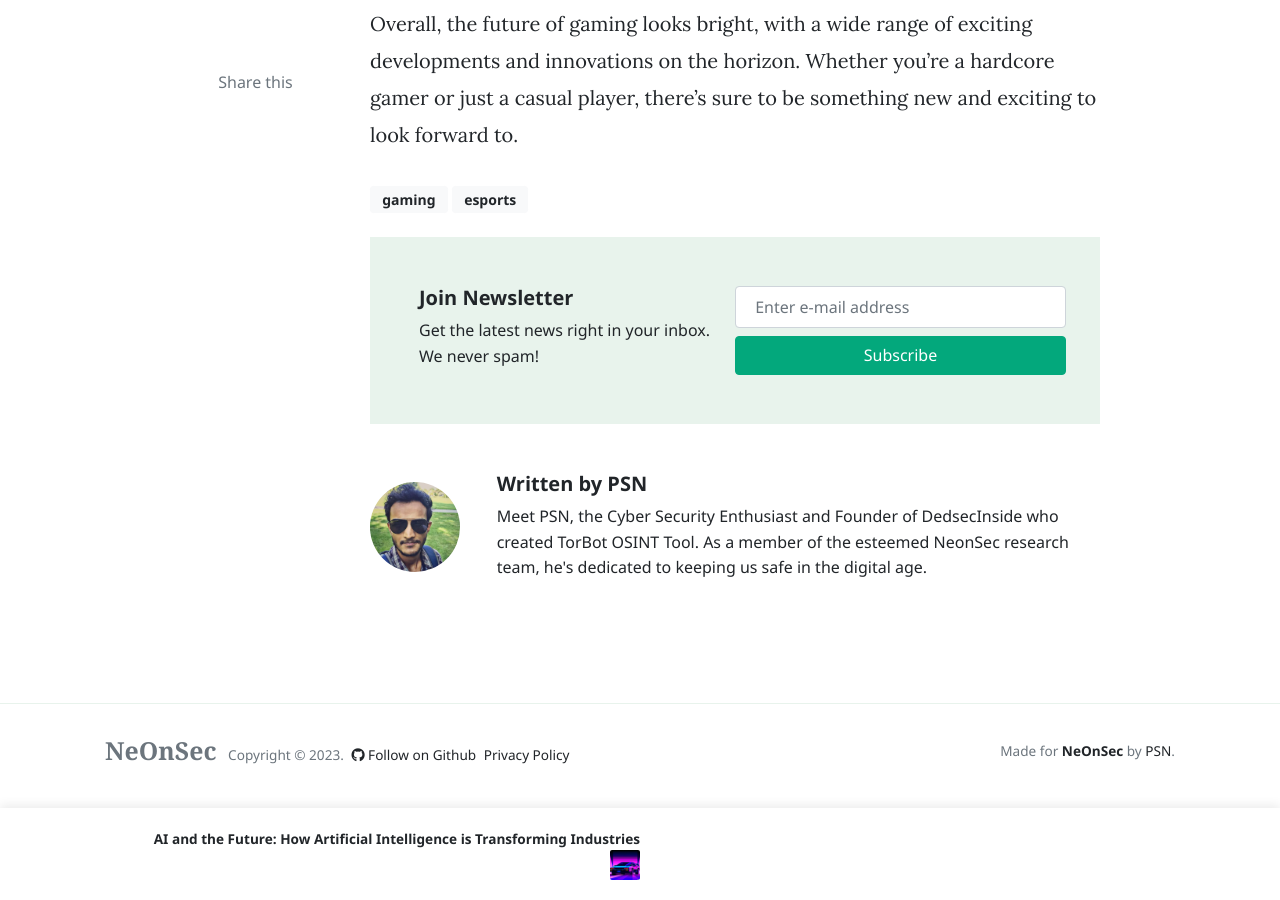
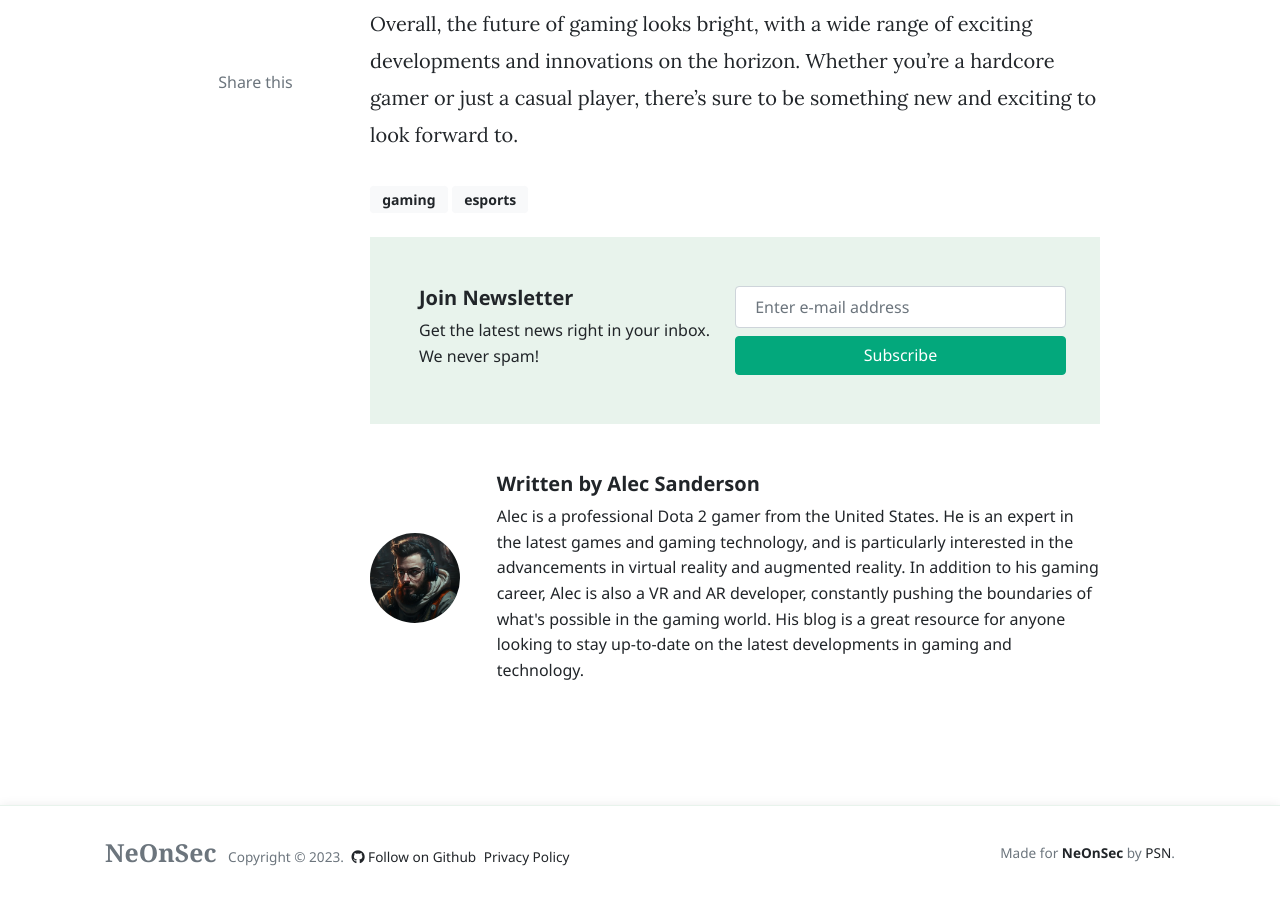
Before and after one commit to NeonSecOfficial/blog, a Jekyll site: the page built from _posts/2022-10-10-The Future of Gaming: 5 Key Trends to Watch.md, in a window 1280 px wide and 900 px high, scrolled down 2314 px. Built offline with Jekyll 4.4.1, drawn with Linux system fonts in a browser that asks for light colours; nearby versions of some CDN libraries; comment, search, counter and statistics services are not loaded; some of the changed text lies outside the part shown.

Commit message:
Test Gaming

```diff
--- a/_includes/menu-header.html
+++ b/_includes/menu-header.html
@@ -6,9 +6,9 @@
 <!-- <li class="nav-item">
     <a class="nav-link" href="{{site.baseurl}}/gadgets.html">Gadgets</a>
 </li> -->
-<!-- <li class="nav-item">
-    <a class="nav-link" href="{{site.baseurl}}/shop.html">Gadgets/Best Sellers</a>
-</li> -->
+<li class="nav-item">
+    <a class="nav-link" href="{{site.baseurl}}/gaming.html">Gaming</a>
+</li>
 <li class="nav-item">
 <a class="nav-link" href="{{site.baseurl}}/authors-list.html">Authors</a>
 </li>
--- /dev/null
+++ b/_pages/gaming.html
@@ -0,0 +1,271 @@
+---
+title: "Gaming | Latest Gaming News, Reviews, Guides, Tips, Tricks, and More"
+layout: default
+permalink: "/gaming.html"
+---
+
+
+<div class="container">
+
+  {% if page.url == "/gaming" %}
+
+
+
+  <!-- Begin post excerpts, let's highlight the first 4 posts on top -->
+  <div class="row remove-site-content-margin">
+
+      <!-- get latest post where tag has gaming in it-->
+      {%- assign latest_post = site.posts | where_exp: "post", "post.tags contains 'gaming'" | first -%}
+
+      <div class="col-md-6">
+      <div class="card border-0 mb-4 box-shadow">
+      <a href="{{site.baseurl}}{{latest_post.url}}">
+      <div class="topfirstimage" style="background-image: url({% if latest_post.image contains "://" %}{{ latest_post.image }}{% else %} {{site.baseurl}}/{{ latest_post.image}}{% endif %}); height: 200px;    background-size: cover;    background-repeat: no-repeat;"></div>
+      </a>
+      <div class="card-body px-0 pb-0 d-flex flex-column align-items-start">
+      <h2 class="h4 font-weight-bold">
+      <a class="text-dark" href="{{site.baseurl}}{{latest_post.url}}">{{ latest_post.title }}</a>
+      </h2>
+      <p class="excerpt">
+          {{ latest_post.excerpt | strip_html | strip_newlines | truncate: 136 }}
+      </p>
+      <div>
+          <small class="d-block text-muted">
+              In <span class="catlist">
+                  {% for category in latest_post.categories %}
+                  <a class="text-capitalize text-muted smoothscroll" href="{{site.baseurl}}/categories.html#{{ category | downcase }}">{{ category }}</a><span class="sep">, </span>
+                  {% endfor %}
+                  </span>
+          </small>
+          <small class="text-muted">
+              {{ latest_post.date | date: '%b %d, %Y' }}
+          </small>
+      </div>
+      </div>
+      </div>
+      </div>
+
+      <div class="col-md-6">
+
+          <!-- second latest post in gaming -->
+          {%- assign second_post = site.posts | where_exp: "post", "post.tags contains 'gaming'" | second -%}
+          <div class="mb-3 d-flex align-items-center">
+                  {% if second_post.image %}
+                  <div class="col-md-4">
+                  <a href="{{site.baseurl}}{{second_post.url}}">
+                   <img class="w-100" src="{% if second_post.image contains "://" %}{{ second_post.image }}{% else %}{{ second_post.image | absolute_url }}{% endif %}" alt="{{ second_post.title }}">
+                  </a>
+                  </div>
+                  {% endif %}
+                  <div>
+                      <h2 class="mb-2 h6 font-weight-bold">
+                      <a class="text-dark" href="{{site.baseurl}}{{second_post.url}}">{{ second_post.title }}</a>
+                      </h2>
+                      <small class="d-block text-muted">
+                          In <span class="catlist">
+                          {% for category in second_post.categories %}
+                          <a class="text-capitalize text-muted smoothscroll" href="{{site.baseurl}}/categories.html#{{ category | downcase }}">{{ category }}</a><span class="sep">, </span>
+                          {% endfor %}
+                          </span>
+                      </small>
+                      <small class="text-muted">
+                          {{ second_post.date | date: '%b %d, %Y' }}
+                      </small>
+                  </div>
+              </div>
+
+          <!-- third latest post -->
+          {%- assign third_post = site.posts[2] -%}
+          <div class="mb-3 d-flex align-items-center">
+                  {% if third_post.image %}
+                  <div class="col-md-4">
+                  <a href="{{site.baseurl}}{{third_post.url}}">
+                   <img class="w-100" src="{% if third_post.image contains "://" %}{{ third_post.image }}{% else %}{{site.baseurl}}/{{ third_post.image }}{% endif %}" alt="{{ third_post.title }}">
+                  </a>
+                  </div>
+                  {% endif %}
+                  <div>
+                      <h2 class="mb-2 h6 font-weight-bold">
+                      <a class="text-dark" href="{{site.baseurl}}{{third_post.url}}">{{ third_post.title }}</a>
+                      </h2>
+                      <small class="d-block text-muted">
+                          In <span class="catlist">
+                          {% for category in third_post.categories %}
+                          <a class="text-capitalize text-muted smoothscroll" href="{{site.baseurl}}/categories.html#{{ category | downcase }}">{{ category }}</a><span class="sep">, </span>
+                          {% endfor %}
+                          </span>
+                      </small>
+                      <small class="text-muted">
+                          {{ third_post.date | date: '%b %d, %Y' }}
+                      </small>
+                  </div>
+              </div>
+
+          <!-- fourth latest post -->
+          {%- assign fourth_post = site.posts[3] -%}
+          <div class="mb-3 d-flex align-items-center">
+                  {% if fourth_post.image %}
+                  <div class="col-md-4">
+                  <a href="{{site.baseurl}}{{fourth_post.url}}">
+                  <img class="w-100" src="{% if fourth_post.image contains "://" %}{{ fourth_post.image }}{% else %}{{site.baseurl}}/{{ fourth_post.image }}{% endif %}" alt="{{ fourth_post.title }}">
+                  </a>
+                  </div>
+                  {% endif %}
+                  <div>
+                      <h2 class="mb-2 h6 font-weight-bold">
+                      <a class="text-dark" href="{{site.baseurl}}{{fourth_post.url}}">{{ fourth_post.title }}</a>
+                      </h2>
+                      <small class="d-block text-muted">
+                          In <span class="catlist">
+                          {% for category in fourth_post.categories %}
+                          <a class="text-capitalize text-muted smoothscroll" href="{{site.baseurl}}/categories.html#{{ category | downcase }}">{{ category }}</a><span class="sep">, </span>
+                          {% endfor %}
+                          </span>
+                      </small>
+                      <small class="text-muted">
+                          {{ fourth_post.date | date: '%b %d, %Y' }}
+                      </small>
+                  </div>
+              </div>
+               <!-- Add an image with hyperlink-->
+          <div class="mb-3 d-flex align-items-center">
+
+              <div class="col-md-4">
+                  <a href="https://amzn.to/3XOXDkK">
+                      <img class="w-100" src="{{site.baseurl}}/assets/images/prime_music.jpg" alt="Amazon Prime Music">
+                  </a>
+              </div>
+                  <div>
+                      <h2 class="mb-2 h6 font-weight-bold">
+                      <a class="text-dark" href="{{site.baseurl}}{{fourth_post.url}}">100 million Songs, ad-Free. Over 15 million podcast episodes</a>
+                      </h2>
+                      <small class="d-block text-muted">
+                          On <span class="catlist">
+                          <a class="text-capitalize text-muted smoothscroll" href="{{site.baseurl}}/categories.html#{{ category | downcase }}">Amazon Prime Music Only</a><span class="sep">, </span>
+                          </span>
+                      </small>
+                      <small class="text-muted">
+                        Jan 21, 2023
+                      </small>
+                  </div>
+          </div>
+
+      </div>
+
+  </div>
+  <!-- Sticky - add sticky tag to the post you want to highlight here - tags: [sticky] -->
+  {% for post in site.posts %}
+  {% if post.tags contains "sticky" %}
+  <div class="jumbotron jumbotron-fluid jumbotron-home pt-0 pb-0 mt-3 mb-2rem bg-lightblue position-relative">
+      <div class="pl-4 pr-0 h-100 tofront">
+          <div class="row justify-content-between">
+              <div class="col-md-6 pt-6 pb-6 pr-lg-4 align-self-center">
+                  <h1 class="mb-3">{{post.title}}</h1>
+                  <p class="mb-3 lead">
+                      {{ post.excerpt | strip_html | strip_newlines | truncate: 136 }}
+                  </p>
+                  <a href="{{site.baseurl}}{{post.url}}" class="btn btn-dark">Read More</a>
+              </div>
+              <div class="col-md-6 d-none d-md-block pr-0" style="background-size:cover;background-image:url({{site.baseurl}}/{{ post.image }});">
+              </div>
+          </div>
+      </div>
+  </div>
+  {% endif %}
+  {% endfor %}
+
+
+
+
+
+  {% endif %} <!--endif page url is / -->
+
+
+
+  <!-- Now the rest of the posts with the usual loop but with an offset:4 on the first page so we can skeep the first 4 posts displayed above -->
+
+  <div class="row mt-3">
+
+      <div class="col-md-8 main-loop">
+
+          <h4 class="font-weight-bold spanborder"><span>All Stories</span></h4>
+
+          {% assign i = 0 %}
+          {% for post in paginator.posts %}
+              {% include main-loop-card.html %}
+
+              {% if i == 4 and paginator.page == 1 %}
+
+                  <!-- In Feed Ad-->
+                  <script async src="https://pagead2.googlesyndication.com/pagead/js/adsbygoogle.js?client=ca-pub-3041411382010702"
+                      crossorigin="anonymous"></script>
+                  <ins class="adsbygoogle"
+                      style="display:block"
+                      data-ad-format="fluid"
+                      data-ad-layout-key="-g6-1z+6p-kf+fp"
+                      data-ad-client="ca-pub-3041411382010702"
+                      data-ad-slot="5050005917"></ins>
+                  <script>
+                      (adsbygoogle = window.adsbygoogle || []).push({});
+                  </script>
+              {% endif %}
+              {% assign i = i | plus:1 %}
+          {% endfor %}
+
+          <div class="mt-5">
+           <!-- Pagination links -->
+              {% if paginator.total_pages > 1 %}
+              <ul class="pagination">
+                {% if paginator.previous_page %}
+                  <li class="page-item"><a class="page-link" href="{{ paginator.previous_page_path | prepend: site.baseurl | replace: '//', '/' }}">&laquo; Prev</a></li>
+                {% else %}
+                  <li class="page-item disabled"><span class="prev page-link">&laquo;</span></li>
+                {% endif %}
+
+                {% for page in (1..paginator.total_pages) %}
+                  {% if page == paginator.page %}
+                  <li class="page-item disabled"><span class="webjeda page-link">{{ page }}</span></li>
+                  {% elsif page == 1 %}
+                  <li class="page-item"><a class="page-link" href="{{site.baseurl}}/">{{ page }}</a></li>
+                  {% else %}
+                  <li class="page-item"><a class="page-link" href="{{ site.paginate_path | prepend: site.baseurl | replace: '//', '/' | replace: ':num', page }}">{{ page }}</a></li>
+                  {% endif %}
+                {% endfor %}
+
+                {% if paginator.next_page %}
+                  <li class="page-item"><a class="page-link" href="{{ paginator.next_page_path | prepend: site.baseurl | replace: '//', '/' }}">Next &raquo;</a></li>
+                {% else %}
+                  <li class="page-item disabled"><span class="next page-link">&raquo;</span></li>
+                {% endif %}
+              </ul>
+              {% endif %}
+          </div>
+
+      </div>
+
+      <div class="col-md-4">
+          {% include sidebar-featured.html %}
+      </div>
+      <!--Multi plex ad-->
+      <div class="alignleft">
+          <script type="text/javascript">
+                amzn_assoc_ad_type = "banner";
+         amzn_assoc_marketplace = "amazon";
+         amzn_assoc_region = "US";
+         amzn_assoc_placement = "assoc_banner_placement_default";
+         amzn_assoc_campaigns = "primewardrobe";
+         amzn_assoc_banner_type = "category";
+         amzn_assoc_p = "48";
+         amzn_assoc_isresponsive = "false";
+         amzn_assoc_banner_id = "094KHESR1442MM2KN2R2";
+         amzn_assoc_width = "728";
+         amzn_assoc_height = "90";
+         amzn_assoc_tracking_id = "amazonoffe0ce-20";
+         amzn_assoc_linkid = "66599f202e207777813fed29feee6b53";
+          </script>
+          <script src="//z-na.amazon-adsystem.com/widgets/q?ServiceVersion=20070822&Operation=GetScript&ID=OneJS&WS=1"></script>
+         </div>
+
+  </div>
+
+  </div>
--- a/_posts/2022-10-10-The Future of Gaming: 5 Key Trends to Watch.md
+++ b/_posts/2022-10-10-The Future of Gaming: 5 Key Trends to Watch.md
@@ -1,7 +1,7 @@
 ---
 layout: post
 title:  "The Future of Gaming: 5 Key Trends to Watch"
-author: psn
+author: alec
 categories: [ Gaming, Future of technology ]
 image: assets/images/astro.webp
 tags: [gaming, esports]
```
Also changed, not shown: _pages/shop.html (deleted, +0 -30 lines).
